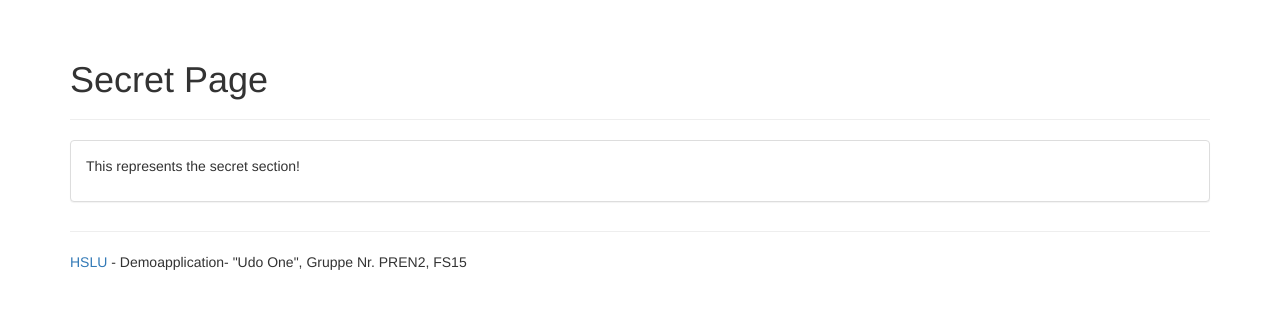
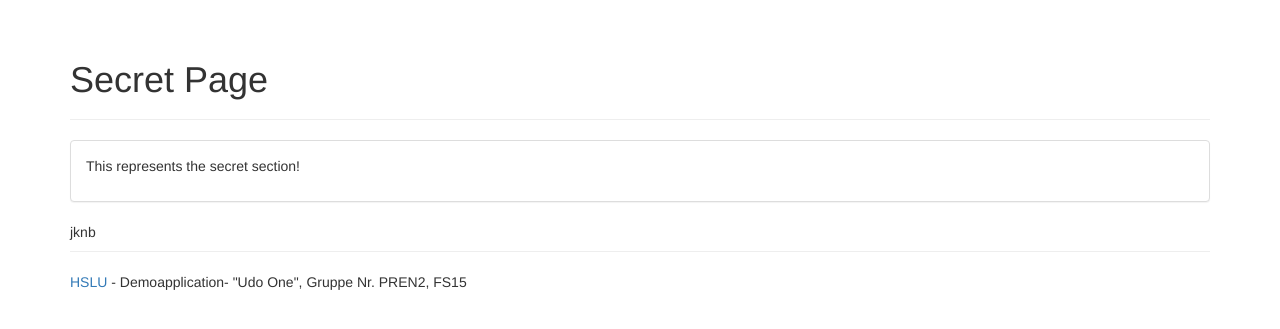
Before and after one commit to tabee/flaskb, a Flask app: template demo_app/templates/page-lifx.html in a window 1280 px wide. Shown: the part 52-381 px from the top of the page. Run offline with Flask 2, Linux system fonts and the light colour scheme; the template is opened without the code that fills it, so the values that code supplies are empty; some libraries are stand-ins or nearby versions.

Commit message:
initial commit lifx

```diff
--- a/demo_app/templates/page-lifx.html
+++ b/demo_app/templates/page-lifx.html
@@ -10,5 +10,8 @@
                 <p>This represents the secret section!</p>
             </div>
         </div>
+
+
+        jknb
     </div>
 {% endblock %}
```
